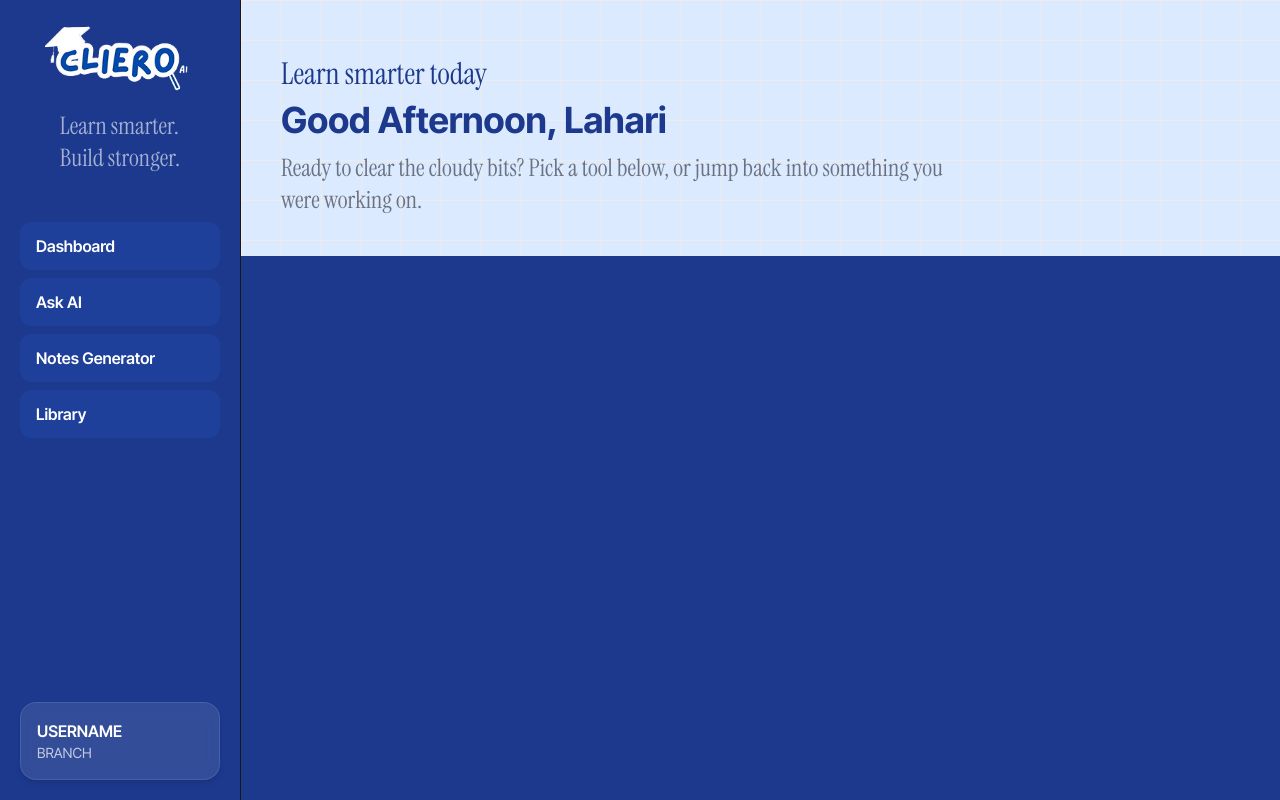
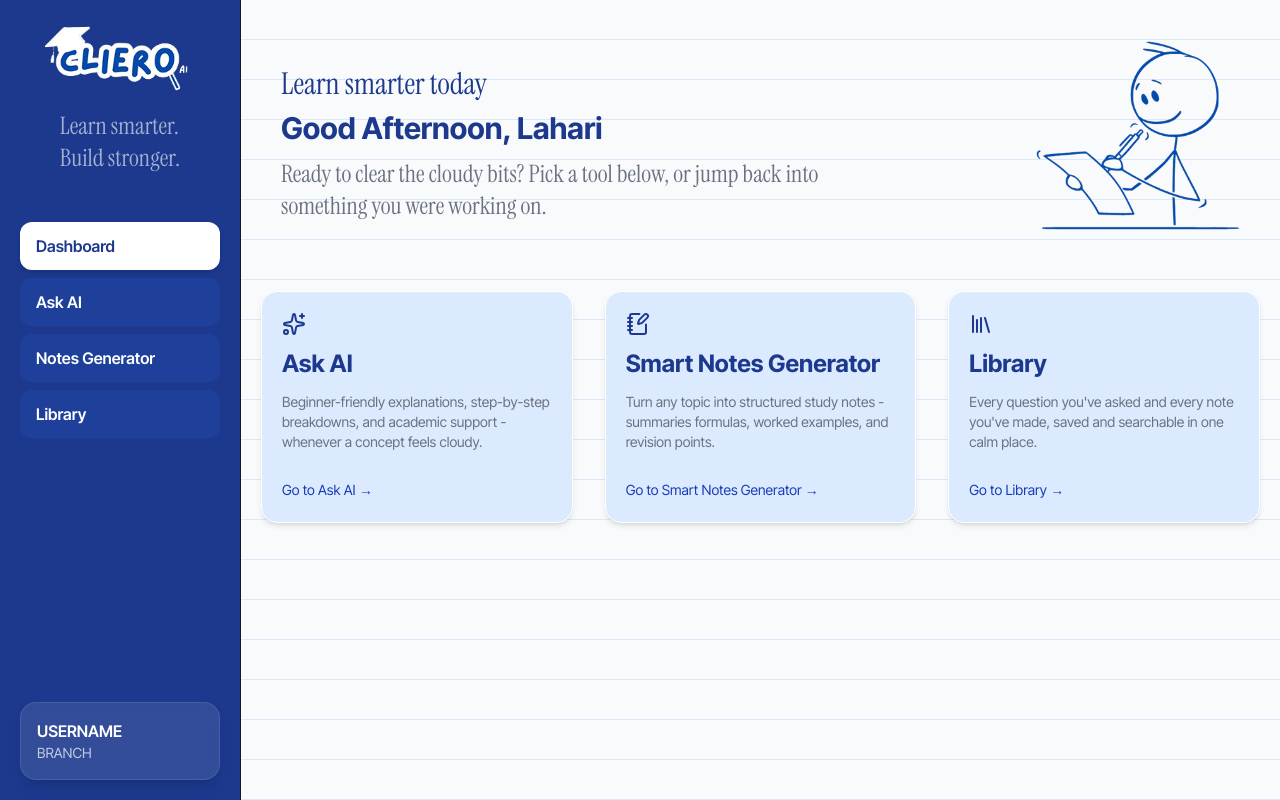
Before and after one commit to bvslahari007/cliero-ai, a Next.js app: page /dashboard in a window 1280 px wide. Built offline with nearby package versions, Linux system fonts and the light colour scheme.

Commit message:
Added Action cards with lucide icons burger not yet responsive, added illustration on the left

```diff
--- a/app/dashboard/page.tsx
+++ b/app/dashboard/page.tsx
@@ -1,9 +1,22 @@
 import WelcomeSection from "@/components/dashboard/WelcomeSection";
+import ActionCard from "@/components/dashboard/ActionCard";
+import {
+  Sparkles,
+  NotebookPen,
+  Library,
+} from "lucide-react";
 
 export default function DashboardPage() {
   return (
-    <div>
+    <div className="notebook-bg min-h-screen">
       <WelcomeSection />
-    </div>
+      <div className="grid gap-8 p-5 md:grid-cols-3">
+        <ActionCard title="Ask AI" description="Beginner-friendly explanations, step-by-step breakdowns, and academic support - whenever a concept feels cloudy." link="/action" icon={<Sparkles />} />
+        <ActionCard title="Smart Notes Generator" description="Turn any topic into structured study notes - summaries
+formulas, worked examples, and revision points." link="/action" icon={<NotebookPen />} />
+        <ActionCard title="Library" description="Every question you've asked and every note you've
+made, saved and searchable in one calm place." link="/action" icon={<Library />} />
+      </div>
+      </div>
   );
 }
--- a/app/globals.css
+++ b/app/globals.css
@@ -61,12 +61,14 @@ body {
   background-size: 24px 24px;
 }
 
-@keyframes twinkle {
-  0%,100% {
-    opacity: 0.3;
-  }
+.notebook-bg {
+  background-color: #f8fafc;
 
-  50% {
-    opacity: 1;
-  }
+  background-image:
+    repeating-linear-gradient(
+      to bottom,
+      transparent,
+      transparent 39px,
+      rgba(59, 130, 246, 0.3) 40px
+    );
 }
--- a/components/dashboard/ActionCard.tsx
+++ b/components/dashboard/ActionCard.tsx
@@ -0,0 +1,14 @@
+import Link from "next/link";
+import { interTight } from "@/app/fonts";
+import { ReactNode } from "react";
+
+export default function ActionCard({title, description, link, icon }: {title: string, description: string, link: string, icon?: ReactNode}) {
+    return(
+        <div className={`${interTight.className} space-y-3 rounded-2xl text-xl border border-white bg-blue-100 p-5 backdrop-blur-sm shadow-md duration-300  hover:shadow-lg text-blue-900 hover:-translate-y-1`}>
+            {icon}
+            <h2 className="text-2xl font-bold">{title}</h2>
+            <p className="text-sm text-gray-500 mt-2">{description}</p>
+            <Link href={link} className="text-sm text-blue-800 hover:text-blue-900 mt-4 inline-block">Go to {title} → </Link>
+        </div>
+    );
+}
--- a/components/dashboard/Sidebar.tsx
+++ b/components/dashboard/Sidebar.tsx
@@ -3,8 +3,11 @@
 import Image from "next/image";
 import Link from "next/link";
 import { instrumentSerif, interTight } from "@/app/fonts";
+import { usePathname } from "next/navigation";
 
 export default function Sidebar() {
+  const pathname = usePathname();
+
   return (
     <aside className="flex h-screen w-60 flex-col bg-blue-900 text-white p-5">
 
@@ -26,28 +29,43 @@ export default function Sidebar() {
       <nav className={`${interTight.className} flex flex-col gap-2`}>
         <Link
   href="/dashboard"
-          className="rounded-xl bg-blue-500/10 px-4 py-3 text-base font-semibold transition-all  duration-300 hover:bg-white/100 hover:text-blue-900 hover:shadow-md hover:translate-x-1"
+  className={`rounded-xl px-4 py-3 font-semibold transition-all duration-300 ${
+    pathname === "/dashboard"
+      ? "bg-white text-blue-900 shadow-md"
+      : "bg-blue-500/10 text-white hover:bg-white hover:text-blue-900"
+  }`}
 >
   Dashboard
 </Link>
 
         <Link
   href="/dashboard/ask-ai"
-          className="rounded-xl bg-blue-500/10 px-4 py-3 text-base font-semibold transition-all duration-300 hover:bg-white/100 hover:text-blue-900 hover:shadow-md hover:translate-x-1"
+  className={`rounded-xl px-4 py-3 font-semibold transition-all duration-300 hover:translate-x-1 ${
+    pathname === "/dashboard/ask-ai"
+      ? "bg-white text-blue-900 shadow-md"
+      : "bg-blue-500/10 text-white hover:bg-white hover:text-blue-900"
+  }`}
 >
   Ask AI
 </Link>
 
         <Link
           href="/dashboard/notes"
-          className="rounded-xl bg-blue-500/10 px-4 py-3 text-base font-semibold transition-all duration-300 hover:bg-white/100 hover:text-blue-900 hover:shadow-md hover:translate-x-1"
-        >
+className={`rounded-xl px-4 py-3 font-semibold transition-all duration-300 hover:translate-x-1 ${
+    pathname === "/dashboard/notes"
+      ? "bg-white text-blue-900 shadow-md"
+      : "bg-blue-500/10 text-white hover:bg-white hover:text-blue-900"
+  }`}        >
           Notes Generator
         </Link>
 
         <Link
           href="/dashboard/library"
-          className="rounded-xl bg-blue-500/10 px-4 py-3 text-base font-semibold transition-all duration-300 hover:bg-white/100 hover:text-blue-900 hover:shadow-md hover:translate-x-1"
+          className={`rounded-xl px-4 py-3 font-semibold transition-all duration-300 hover:translate-x-1 ${
+    pathname === "/dashboard/library"
+      ? "bg-white text-blue-900 shadow-md"
+      : "bg-blue-500/10 text-white hover:bg-white hover:text-blue-900"
+  }`}
         >
           Library
         </Link>
@@ -55,7 +73,7 @@ export default function Sidebar() {
 
       {/* User Card */}
       <div className={`${interTight.className} mt-auto`}>
-        <div className="rounded-2xl border border-white/10 bg-white/10 p-4 backdrop-blur-sm shadow-md">
+        <div className="rounded-2xl border border-white/10 bg-white/10 p-4 backdrop-blur-sm shadow-lg">
           <p className="font-semibold">USERNAME</p>
           <p className="text-sm text-white/70">
             BRANCH
--- a/components/dashboard/WelcomeSection.tsx
+++ b/components/dashboard/WelcomeSection.tsx
@@ -4,17 +4,24 @@ import { instrumentSerif, interTight } from "@/app/fonts";
 
 export default function WelcomeSection(){
     return(
-        <section className="grid-bg py-10 px-10 bg-blue-100 p-10">
+        <section className="py-7 px-10">
+            <div className="flex items-center gap-40">
+                <div>
             <p className={`${instrumentSerif.className} mt-4 text-3xl font-bold text-blue-900`}>
                 Learn smarter today
             </p>
 
-            <h1 className={`${interTight.className} mt-2 text-3xl md:text-4xl font-bold text-blue-900`}>
+            <h1 className={`${interTight.className} mt-2 text-3xl font-bold text-blue-900`}>
                 Good Afternoon, Lahari</h1>
             <p className={`${instrumentSerif.className} mt-3 max-w-2xl text-gray-500 text-2xl`}>
                 Ready to clear the cloudy bits? Pick a tool below,
                 or jump back into something you were working on.
             </p>
+            </div>
+            <div>
+                <Image className="hidden md:block" src="/features-img-2.png" alt="Features" width={230} height={230} />
+            </div>
+            </div>
         </section>
     );
 }
```
Also changed, not shown: app/dashboard/layout.tsx (line endings or trailing spaces). Lines whose indentation alone changed are shown as unchanged.
